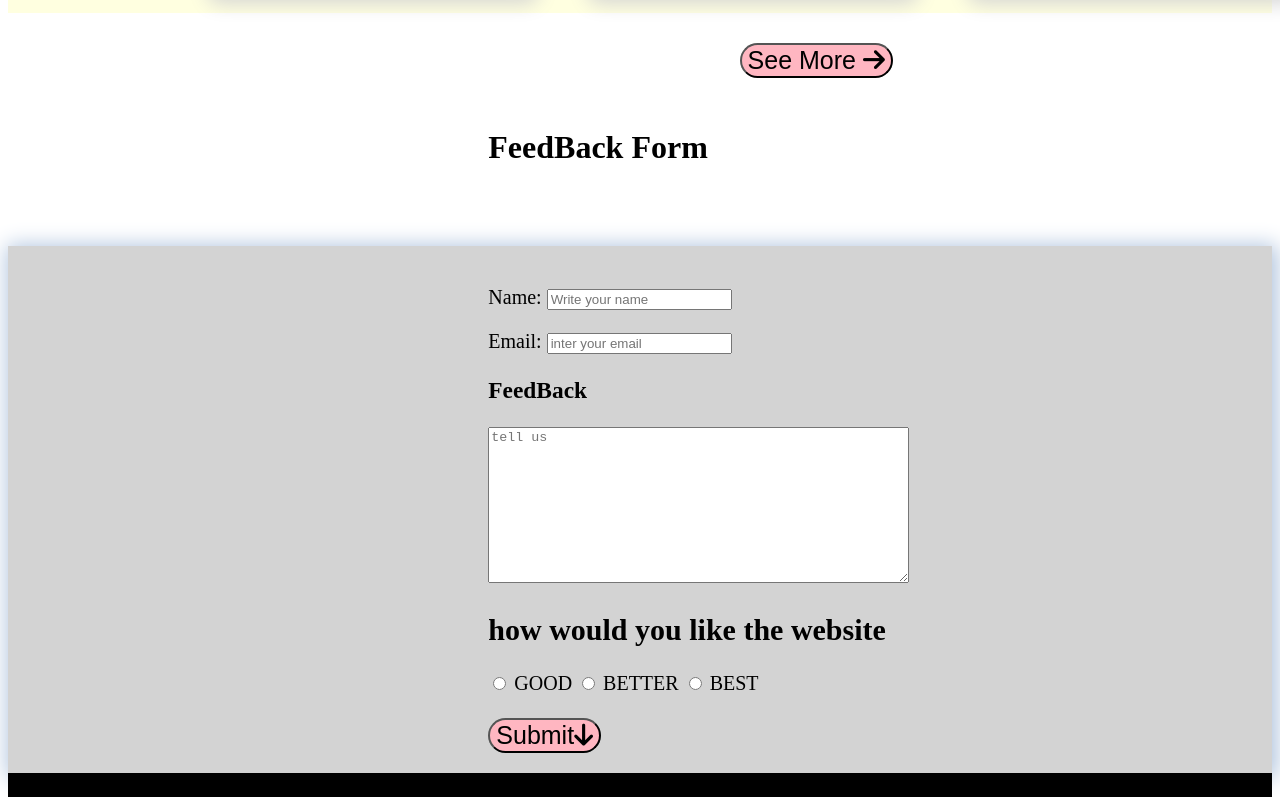
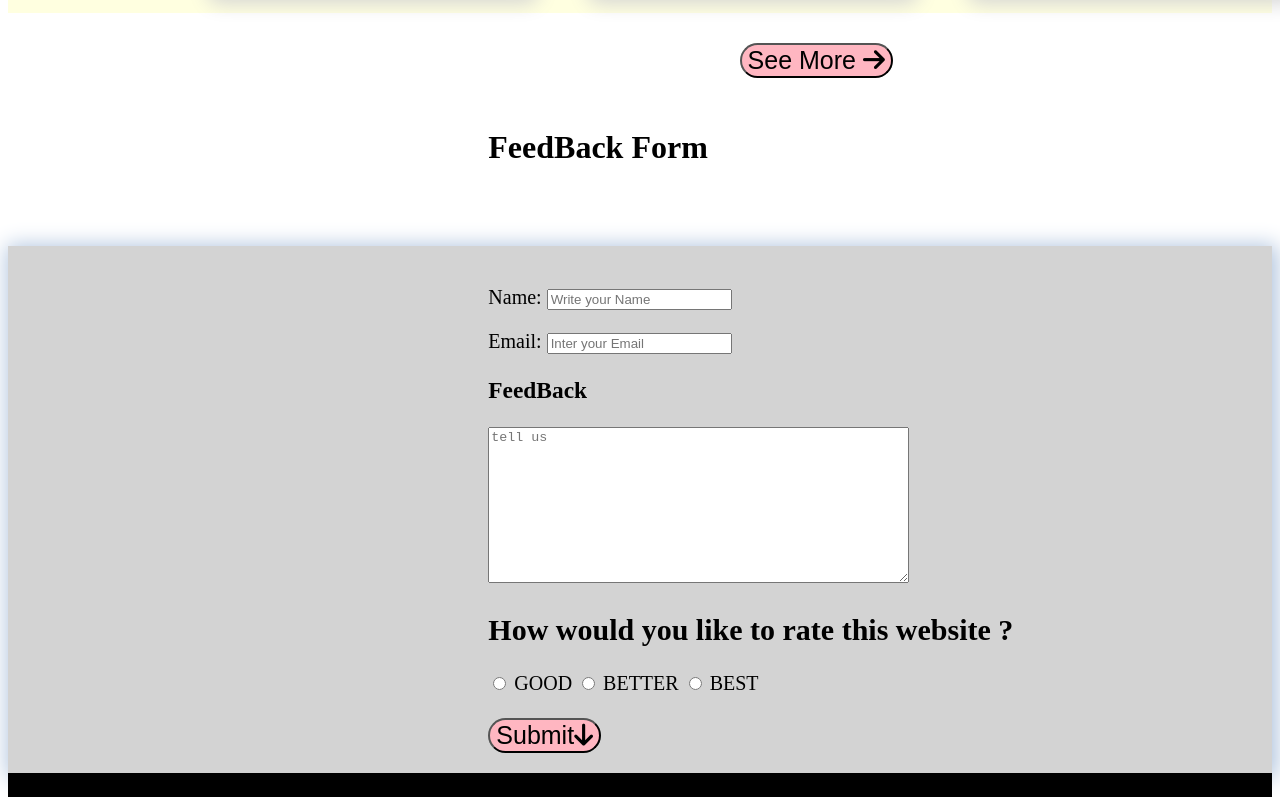
Before and after one commit to sanjid191/Second-Assignment, a plain HTML site: page index.html in a window 1280 px wide. Shown: the part 2816-3613 px from the top of the page. Drawn offline with Linux system fonts and the light colour scheme.

Commit message:
2nd assignment 2nd commit

```diff
--- a/index.html
+++ b/index.html
@@ -58,7 +58,7 @@
   </section>
 
   <div class="header">
-    <h1> Our Collection </h1>
+    <h1> Our Collections </h1>
   </div>
 
   <section id="section-3">
@@ -258,10 +258,10 @@
 
     <form action="">
       <p> Name:
-        <input type="text" placeholder="Write your name">
+        <input type="text" placeholder="Write your Name">
       </p>
       <p> Email:
-        <input type="email" placeholder="inter your email">
+        <input type="email" placeholder="Inter your Email">
       </p>
       <p>
       <h3>FeedBack</h3>
@@ -270,7 +270,7 @@
         <textarea name="feedback" placeholder="tell us " id="" cols="50" rows="10"></textarea>
       </p>
 
-      <h2>how would you like the website</h2>
+      <h2>How would you like to rate this website ?</h2>
 
 
       <label for="Good">
@@ -307,11 +307,6 @@
     </p>
   </footer>
 
-
-
-
-
-
 </body>
 
 </html>
```
